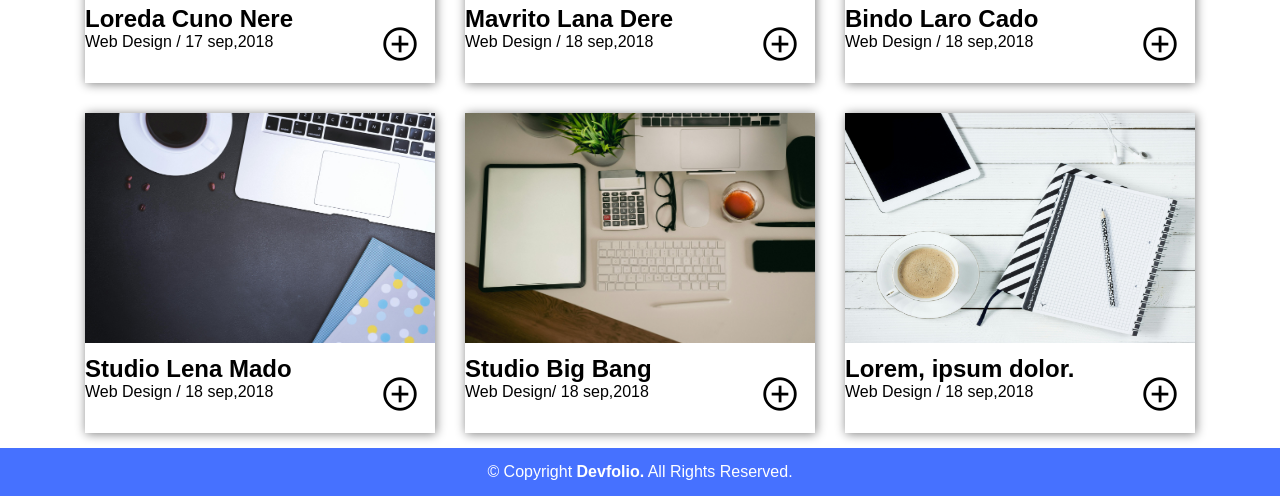
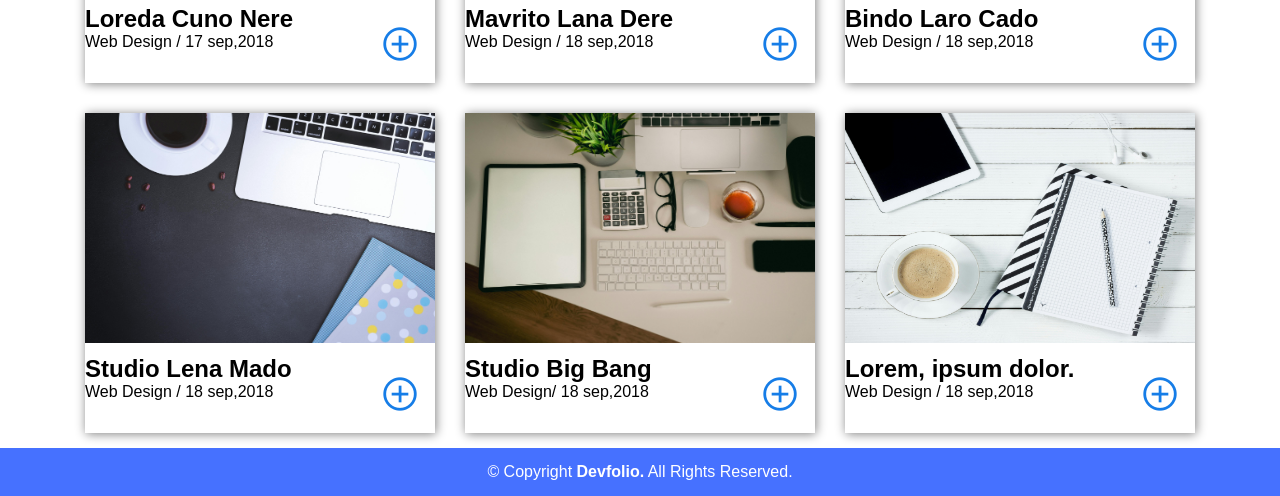
Before and after one commit to Mohamed12-Gg/project-with-team, a plain HTML site: page index.html in a window 1280 px wide. Shown: the part 1935-2431 px from the top of the page. Drawn offline with nearby package versions, Linux system fonts and the light colour scheme.

Commit message:
Update style.css

```diff
--- a/style.css
+++ b/style.css
@@ -153,6 +153,7 @@ nav a:hover {
   overflow: hidden;
 }
 #icon {
+    color: #167de7;
   cursor: pointer;
   align-self: center;
   margin: 5px;
```
